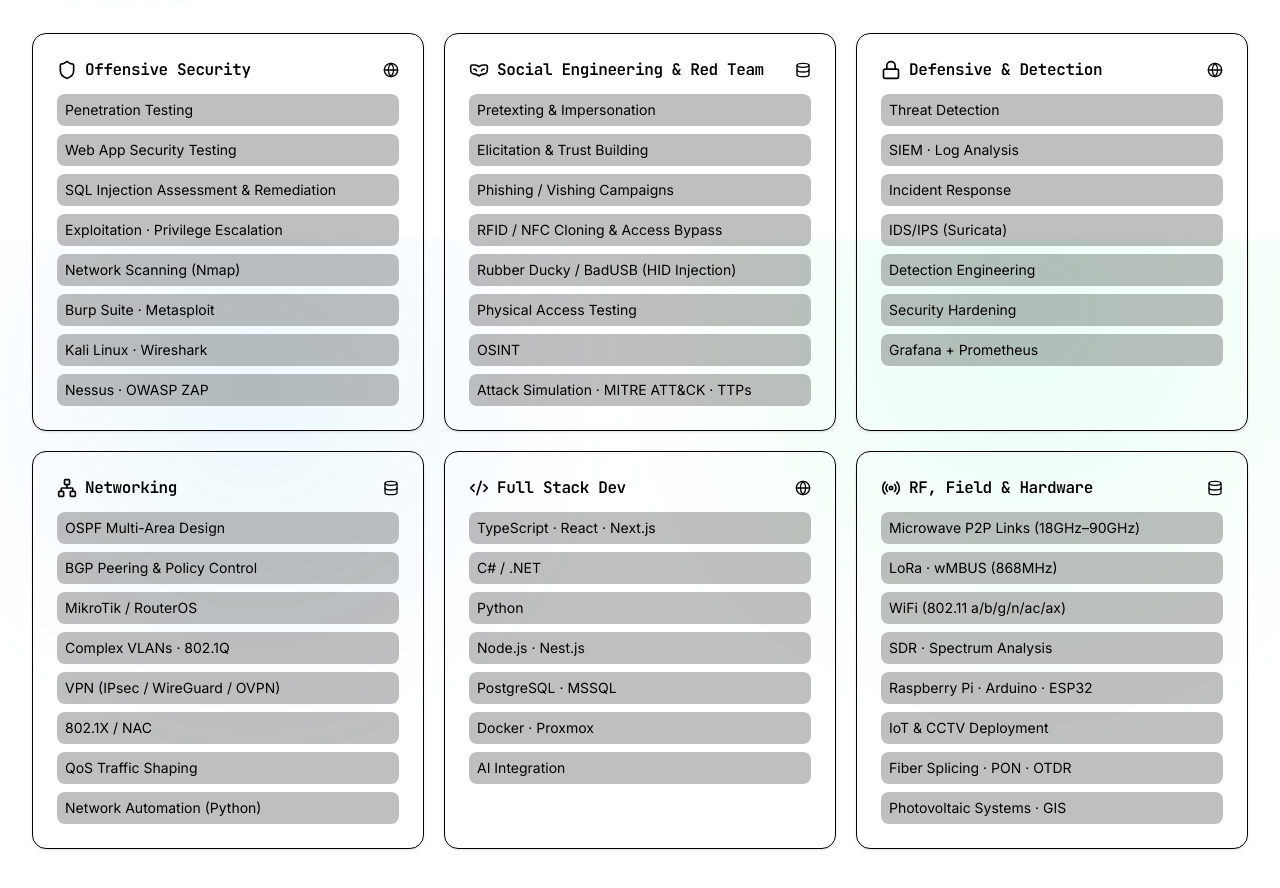
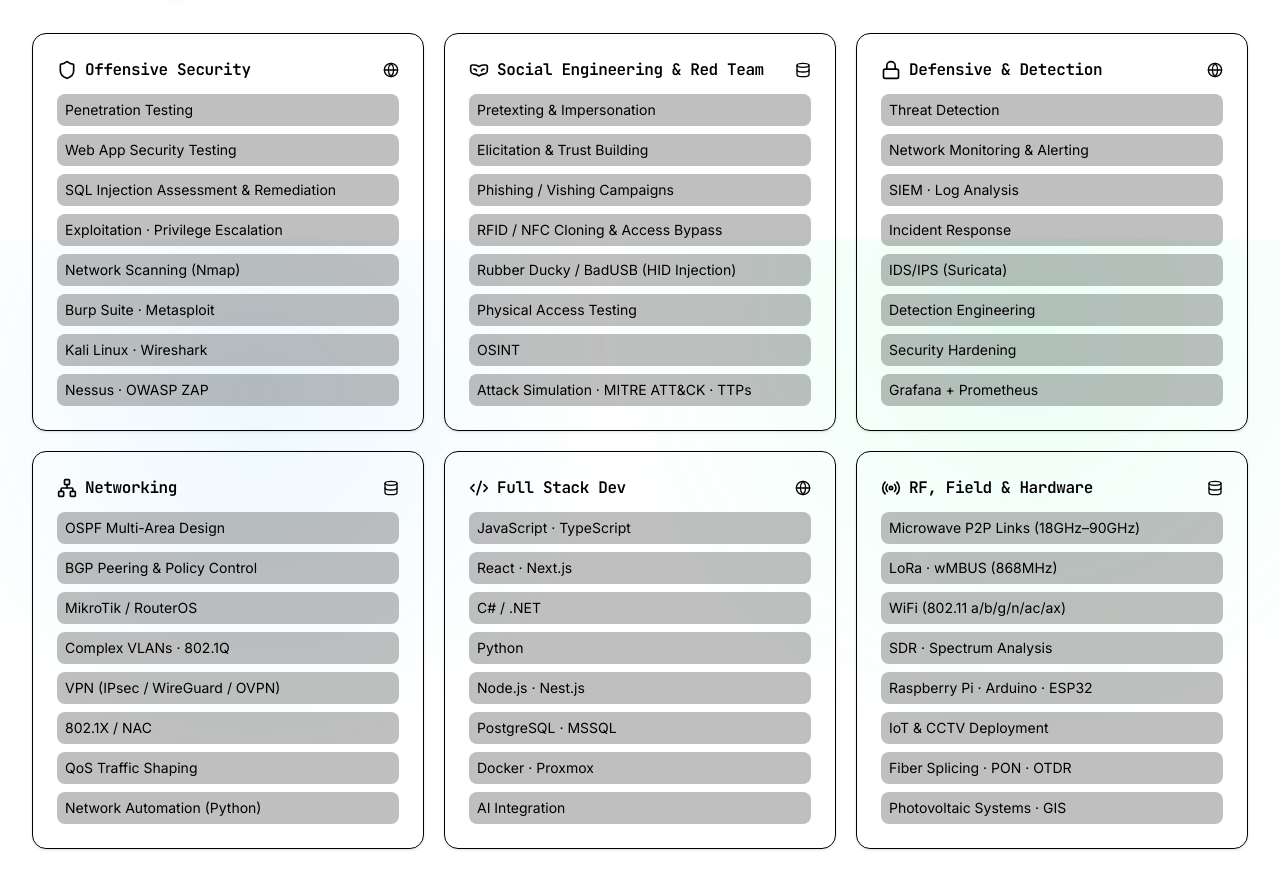
Before and after one commit to wannabexaker/wannabexaker.github.io, a Next.js app: page / in a window 1280 px wide. Shown: the part 2161-3049 px from the top of the page. Built offline with nearby package versions, Linux system fonts and the light colour scheme; no server answers.

Commit message:
skills: add JavaScript and Network Monitoring & Alerting
- Full Stack Dev: surface JavaScript explicitly (JavaScript · TypeScript)
- Defensive & Detection: add Network Monitoring & Alerting, backed by
  the NetSentry project (real-time MikroTik alerts)

```diff
--- a/src/components/skills.tsx
+++ b/src/components/skills.tsx
@@ -50,6 +50,7 @@
     icon: Lock,
     items: [
       "Threat Detection",
+      "Network Monitoring & Alerting",
       "SIEM · Log Analysis",
       "Incident Response",
       "IDS/IPS (Suricata)",
@@ -80,7 +81,8 @@
     glow: "hover:shadow-[0_0_22px_rgba(0,255,136,0.28)]",
     icon: Code2,
     items: [
-      "TypeScript · React · Next.js",
+      "JavaScript · TypeScript",
+      "React · Next.js",
       "C# / .NET",
       "Python",
       "Node.js · Nest.js",
```
